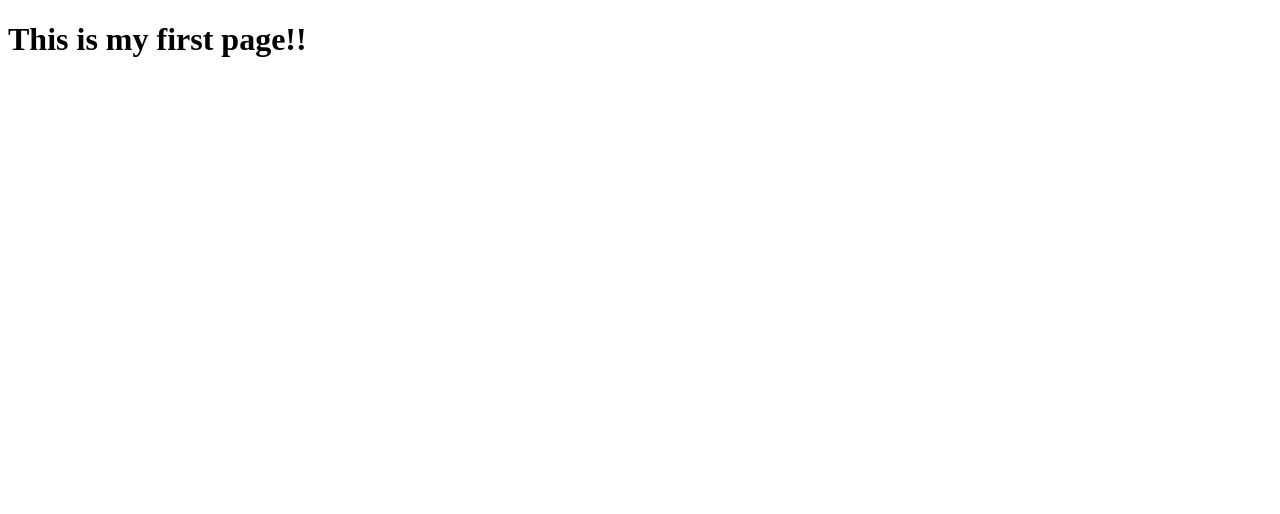
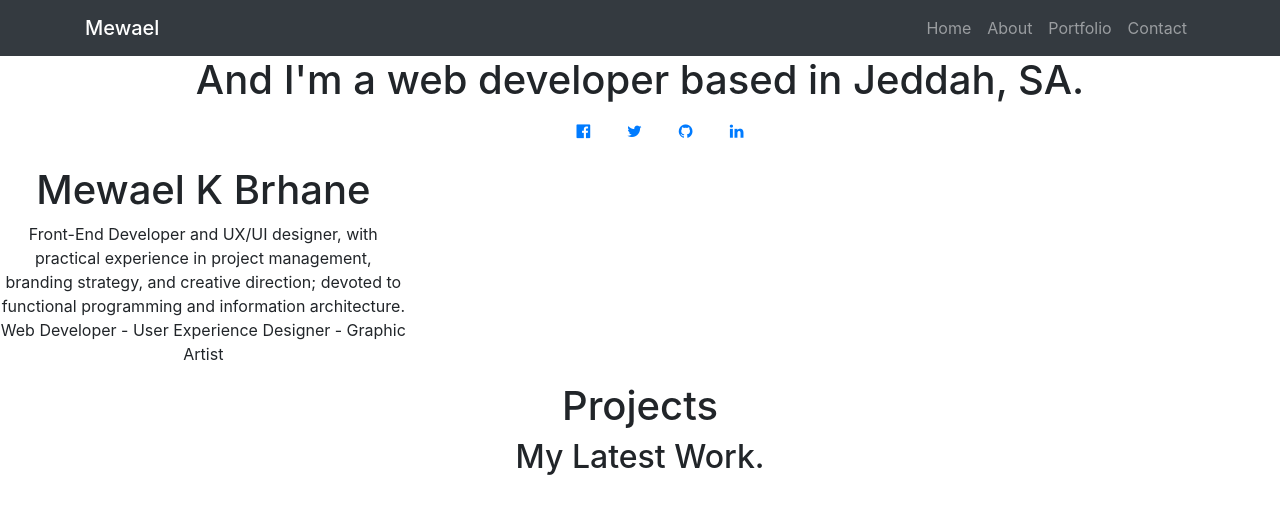
Before and after one commit to MewaelK/portfel, a plain HTML site: page index.html in a window 1280 px wide. Drawn offline with nearby package versions, Linux system fonts and the light colour scheme.

Commit message:
Update index.html

```diff
--- a/index.html
+++ b/index.html
@@ -1,9 +1,71 @@
 <!DOCTYPE html>
 <html>
 <head>
+	<link rel="stylesheet" href="https://maxcdn.bootstrapcdn.com/bootstrap/4.0.0/css/bootstrap.min.css">
+	<link rel="stylesheet" href="http://maxcdn.bootstrapcdn.com/font-awesome/4.5.0/css/font-awesome.min.css"/>
+	<link rel="stylesheet" type="text/css" href="style.css">
 	<title>MK's Portfel</title>
 </head>
 <body>
-	<h1>This is my first page!!</h1>
-</body>
-</html>
+	<nav class="navbar bg-dark navbar-dark navbar-expand-sm fixed-top">
+		<div class="container">
+			<h2 class="navbar-brand m-0" href="#">Mewael</h2>
+		<div class="navbar-nav">
+  			<a class="nav-item nav-link" href="#">Home</a>
+	  		<a class="nav-item nav-link" href="#">About</a>
+	  		<a class="nav-item nav-link" href="#">Portfolio</a>
+<!-- 	  		<a class="nav-item nav-link" href="#">Blog</a>
+ -->	  		<a class="nav-item nav-link" href="#">Contact</a>
+		</div>
+		</div>
+  	</nav>
+  	<!-- <img src="image/luca.jpg" width=100% height=50% alt="background computer image"> -->
+  	<!-- ########  PAGE ONE  ####### -->
+  	<div class="home text" id="1">
+  			<div class="block text-center">
+	  			<h1>Hi, My name is Mewael.</h1>
+	  			<h1>And I'm a web developer based in Jeddah, SA.</h1>
+  			</div>
+		<div class="btnList text-center">
+  			<ul>
+  			<a class="btn btn-default" target="_blank" href="https://facebook.com" title="Follow on facebook"><i class="fa fa-facebook-official fa-fw" id="facebookIcon" aria-hidden="true"></i></a>
+  			<a class="btn btn-default" target="_blank" href="https://twitter.com" title="Follow on twitter"><i class="fa fa-twitter fa-fw" id="twitterIcon" aria-hidden="true"></i></a>
+  			<a class="btn btn-default" target="_blank" href="https://github.com" title="Follow on github"><i class="fa fa-github fa-fw" id="githubIcon" aria-hidden="true"></i></a>
+  			<a class="btn btn-default" target="_blank" href="https://linkedin.com" title="Follow on LinkedIn"><i class="fa fa-linkedin fa-fw" id="linkedIn" aria-hidden="true"></i></a>
+  			</ul>
+		</div>
+	</div>
+  		<!-- ###### PAGE TWO ####### -->
+  	<div class="about" id="2">
+  		<div class="row">
+  			<div class="col-md-4 text-center">
+  				<h1>Mewael K Brhane</h1>
+  				<p>Front-End Developer and UX/UI designer, with practical experience in project management, branding strategy, and creative direction; devoted to functional programming and information architecture. <br/> Web Developer - User Experience Designer - Graphic Artist</p>
+  			</div>
+  		</div>
+  	</div>
+  	          <!--     ####### PAGE THREE ###### -->
+   <div class="project" id="3">
+     <div class="paddingTop text-center">
+       <h1>Projects</h1>
+       <h2>My Latest Work.</h2>
+       <div class="col-md-4">
+
+       </div>
+     </div>
+  </div>
+
+           <!--   ####### PAGE FOUR ######## -->
+  <!-- <div class="blog" id="4">
+    <div class="paddingTop text-center">
+      <h1>Blog</h1>
+    </div>
+  </div> -->
+
+             <!--   ####### PAGE FIVE ######## -->
+  <!-- <div class="contact" id="5">
+    <div class="paddingTop text-center">
+      <h1 class="pull-left">Contact Me</h1>
+        <form class="pull-left" action="/action_page.php"><br/>
+          <input type="text" name="fname" placeholder="First name"><br>
+          <input type="text" name="lname" placehol
```
